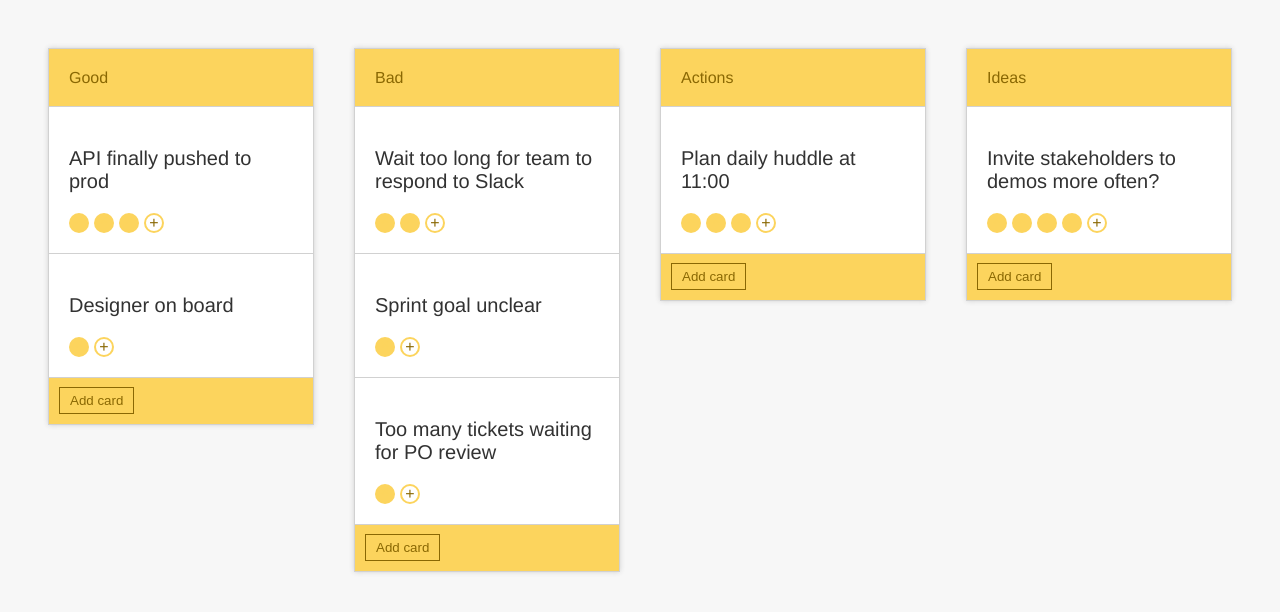
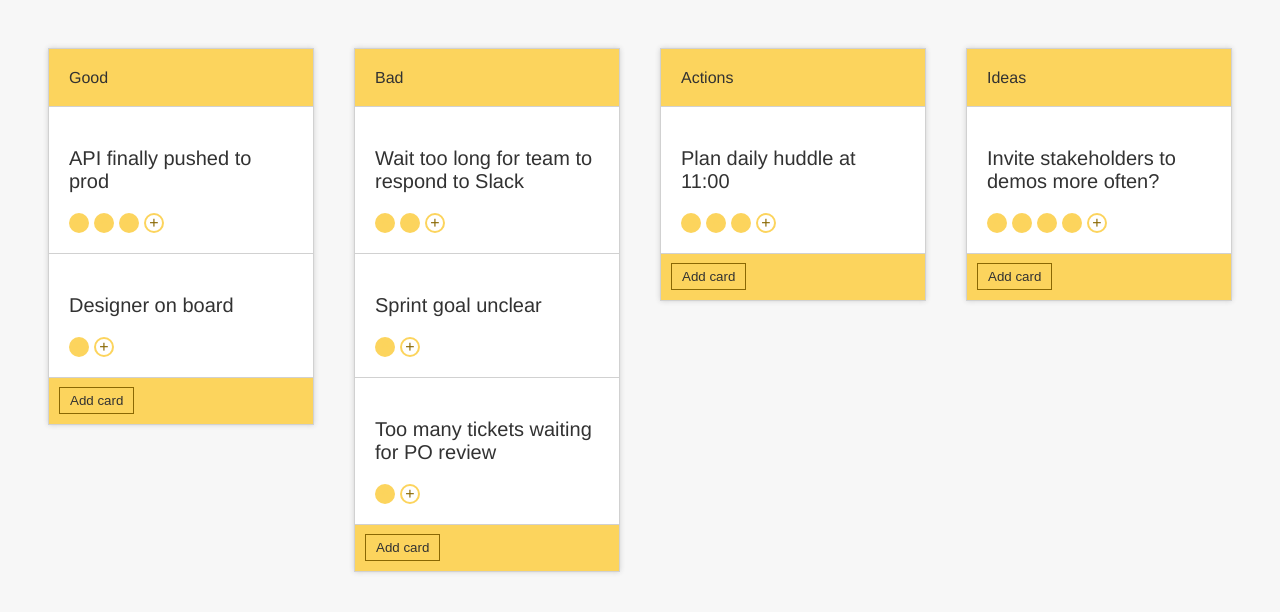
Before and after one commit to joshuadelange/scrum-retro, a Vue app: page / in a window 1280 px wide. Shown: the top 612 px of the page. Built offline with nearby package versions, Linux system fonts and the light colour scheme.

Commit message:
better contrasting headings

```diff
--- a/src/components/List.vue
+++ b/src/components/List.vue
@@ -53,7 +53,7 @@
     h2 {
       display: block;
       margin: $gutter;
-      color: $colour-primary-dark;
+      color: $colour-text;
       font-weight: $font-weight-medium;
       font-size: 1rem;
     }
--- a/src/styles/_mixins.scss
+++ b/src/styles/_mixins.scss
@@ -36,7 +36,7 @@
 	padding: $gutter-quarter $gutter-half;
 
 	background-color: transparent;
-	color: $colour-primary-dark;
+	color: $colour-text;
 	border: 1px solid $colour-primary-dark;
 
 	font-weight: $font-weight-medium;
```
